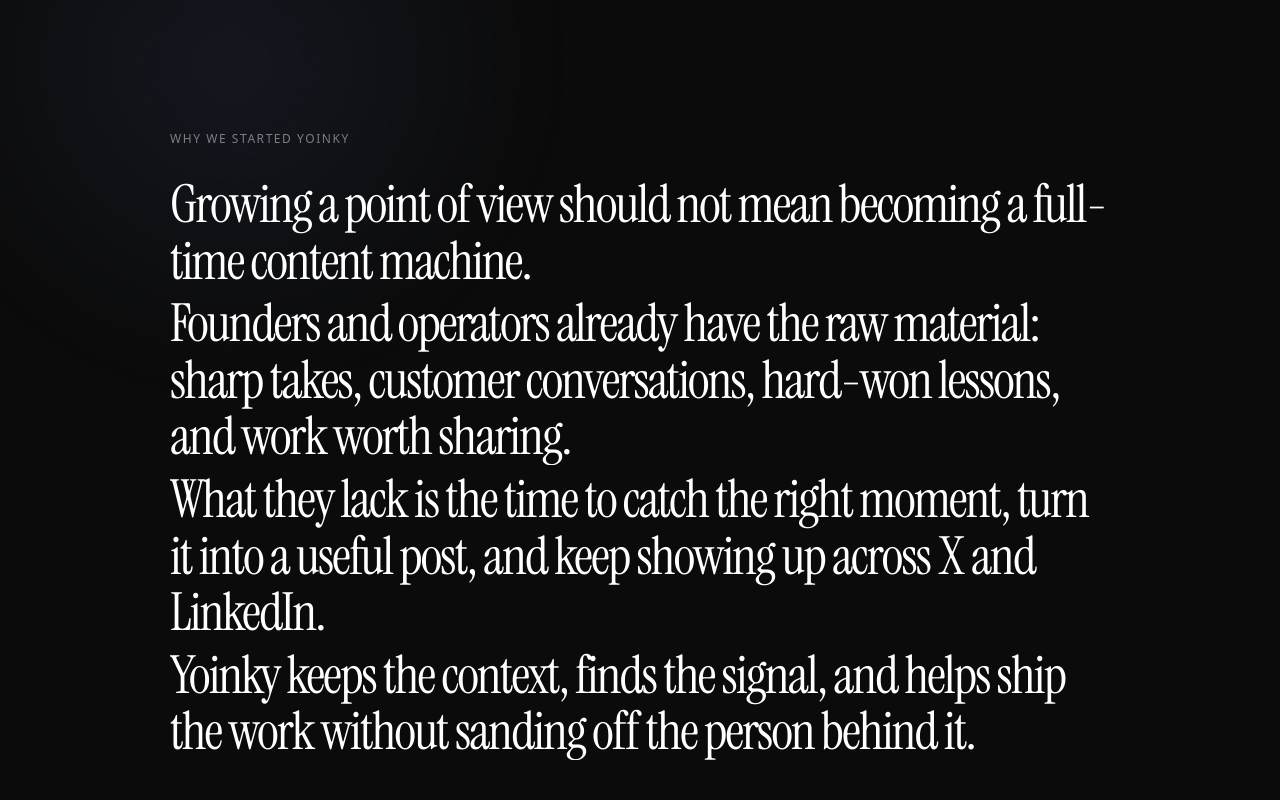
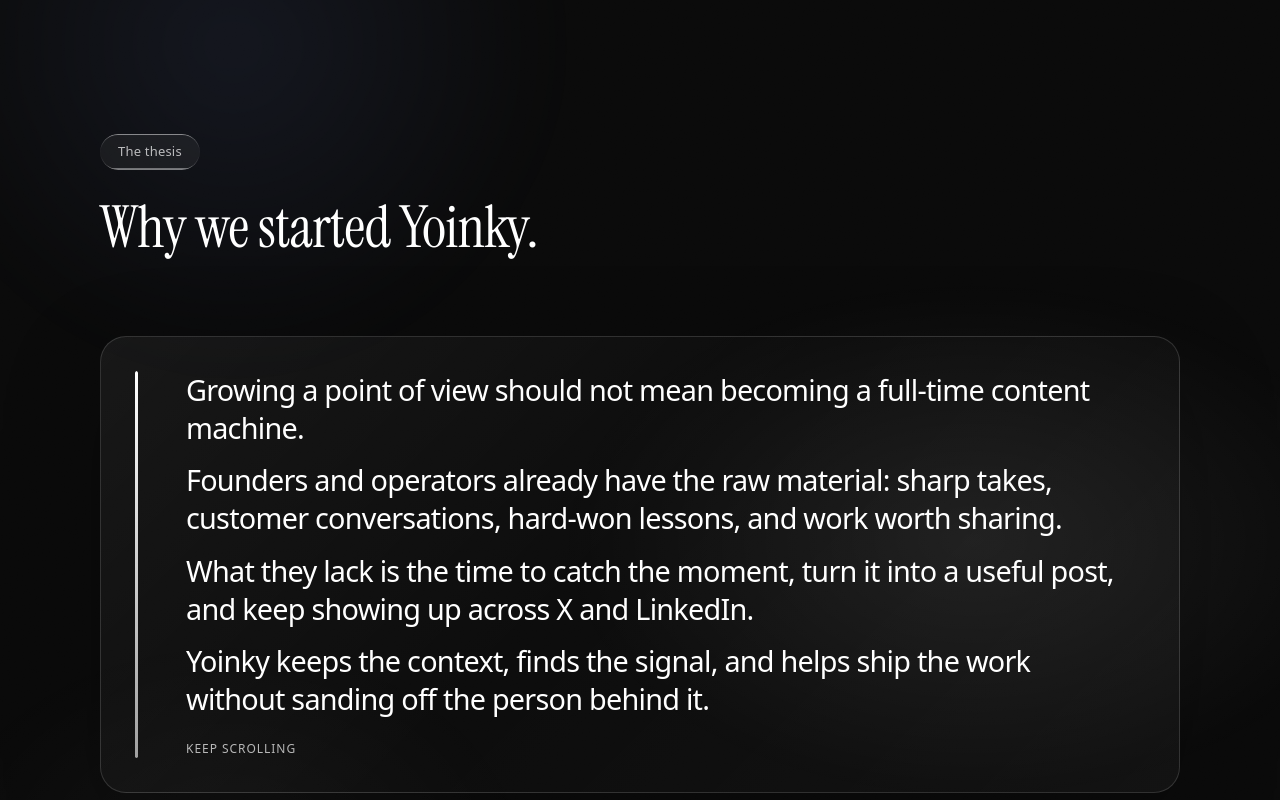
Before and after one commit to parry22/yoinky-landing, a Next.js app: page / in a window 1280 px wide. Shown: the part 820-1620 px from the top of the page. Built offline with nearby package versions, Linux system fonts and the light colour scheme.

Commit message:
Refine Yoinky thesis scroll reveal

```diff
--- a/app/(frontend)/components/WhyYoinky.tsx
+++ b/app/(frontend)/components/WhyYoinky.tsx
@@ -1,12 +1,13 @@
 "use client";
 
 import { useEffect, useRef, useState } from "react";
-import { SERIF, TEXT_FAINT, UI } from "./theme";
+import { LINE, TEXT_FAINT, TEXT_SOFT, UI } from "./theme";
+import SectionHead from "./SectionHead";
 
 const LINES = [
   "Growing a point of view should not mean becoming a full-time content machine.",
   "Founders and operators already have the raw material: sharp takes, customer conversations, hard-won lessons, and work worth sharing.",
-  "What they lack is the time to catch the right moment, turn it into a useful post, and keep showing up across X and LinkedIn.",
+  "What they lack is the time to catch the moment, turn it into a useful post, and keep showing up across X and LinkedIn.",
   "Yoinky keeps the context, finds the signal, and helps ship the work without sanding off the person behind it.",
 ];
 
@@ -20,8 +21,11 @@
       const el = ref.current;
       if (!el) return;
       const rect = el.getBoundingClientRect();
-      const travel = Math.max(1, rect.height - window.innerHeight * 0.45);
-      setProgress(Math.max(0, Math.min(1, (window.innerHeight * 0.72 - rect.top) / travel)));
+      // Deliberately use a long travel distance. The reveal should reward a
+      // measured scroll, never jump through the thesis in one wheel movement.
+      const travel = Math.max(1, rect.height - window.innerHeight * 0.25);
+      const next = Math.max(0, Math.min(1, (window.innerHeight * 0.58 - rect.top) / travel));
+      setProgress((previous) => Math.abs(previous - next) < 0.002 ? previous : next);
     };
     const onScroll = () => {
       cancelAnimationFrame(frame);
@@ -38,33 +42,61 @@
   }, []);
 
   return (
-    <section ref={ref} style={{ minHeight: "140vh", position: "relative", padding: "clamp(80px,12vw,150px) 24px" }}>
-      <div style={{ position: "sticky", top: "18vh", maxWidth: 940, margin: "0 auto" }}>
-        <div style={{ fontFamily: UI, color: TEXT_FAINT, fontSize: 12, letterSpacing: "0.13em", textTransform: "uppercase", marginBottom: 28 }}>
-          Why we started Yoinky
+    <section ref={ref} style={{ minHeight: "185vh", position: "relative", padding: "clamp(84px,12vw,154px) 24px" }}>
+      <div
+        aria-hidden
+        style={{
+          position: "absolute", inset: "12% 0 auto", height: "68%", pointerEvents: "none",
+          background: "radial-gradient(45% 36% at 76% 38%, rgba(255,255,255,0.075), transparent 72%), radial-gradient(32% 30% at 18% 70%, rgba(255,255,255,0.035), transparent 75%)",
+        }}
+      />
+      <div style={{ position: "sticky", top: "10vh", maxWidth: 1080, margin: "0 auto" }}>
+        <SectionHead kicker="The thesis" title="Why we started" accent="Yoinky." align="left" />
+        <div
+          style={{
+            display: "grid", gridTemplateColumns: "3px minmax(0, 1fr)", gap: "clamp(20px,4vw,48px)",
+            marginTop: "clamp(42px,6vw,76px)", padding: "clamp(22px,3.2vw,34px)",
+            border: `1px solid ${LINE}`, borderRadius: 26,
+            background: "linear-gradient(135deg, rgba(255,255,255,0.055), rgba(255,255,255,0.012) 48%, rgba(255,255,255,0.035))",
+            boxShadow: "0 30px 100px rgba(0,0,0,0.22)",
+          }}
+        >
+          <div style={{ position: "relative", borderRadius: 999, background: "rgba(255,255,255,0.12)", overflow: "hidden" }}>
+            <div
+              style={{
+                position: "absolute", inset: "auto 0 0", height: `${progress * 100}%`, borderRadius: 999,
+                background: "linear-gradient(#fff, rgba(255,255,255,0.55))", transition: "height 180ms ease-out",
+              }}
+            />
           </div>
-        <div style={{ display: "grid", gap: "0.36em" }}>
+          <div style={{ display: "grid", gap: "0.9em", paddingRight: "clamp(0px,3vw,30px)" }}>
             {LINES.map((line, index) => {
-            const fill = Math.max(0, Math.min(1, progress * LINES.length - index));
+              const fill = Math.max(0, Math.min(1, progress * (LINES.length + 0.8) - index));
               return (
                 <p
                   key={line}
                   style={{
                     margin: 0,
-                  fontFamily: SERIF,
-                  fontSize: "clamp(28px,4.1vw,58px)",
-                  letterSpacing: "-0.035em",
-                  lineHeight: 1.08,
-                  backgroundImage: `linear-gradient(270deg, #fff ${fill * 100}%, rgba(255,255,255,0.2) ${fill * 100}%)`,
+                    fontFamily: UI,
+                    fontSize: "clamp(19px,2.25vw,31px)",
+                    fontWeight: 400,
+                    letterSpacing: "-0.026em",
+                    lineHeight: 1.32,
+                    backgroundImage: `linear-gradient(90deg, #fff ${fill * 100}%, ${TEXT_FAINT} ${fill * 100}%)`,
                     WebkitBackgroundClip: "text",
                     backgroundClip: "text",
                     color: "transparent",
+                    transition: "background-image 220ms ease-out",
                   }}
                 >
                   {line}
                 </p>
               );
             })}
+            <div style={{ marginTop: 8, color: TEXT_SOFT, fontFamily: UI, fontSize: 12, letterSpacing: "0.08em", textTransform: "uppercase" }}>
+              Keep scrolling
+            </div>
+          </div>
         </div>
       </div>
     </section>
```
Lines whose indentation alone changed are shown as unchanged.
